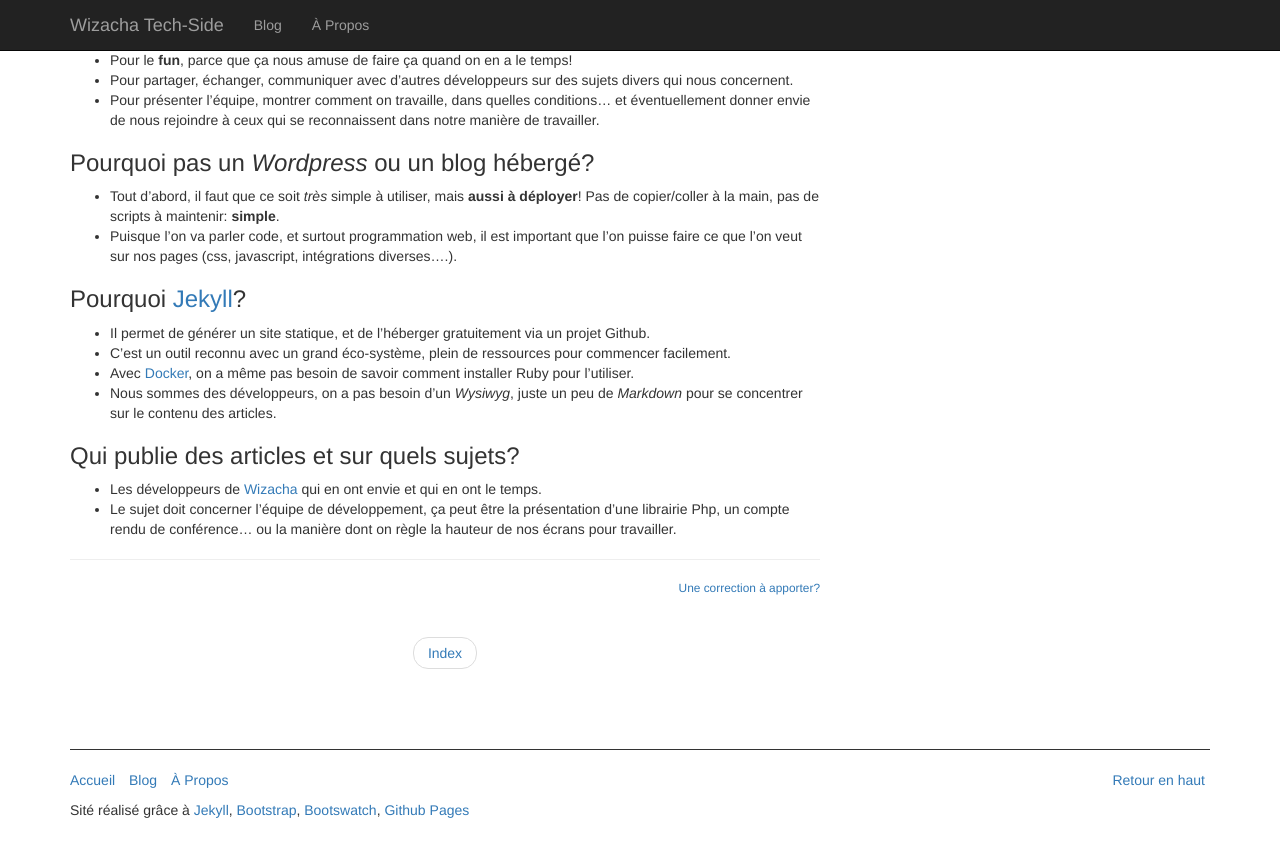
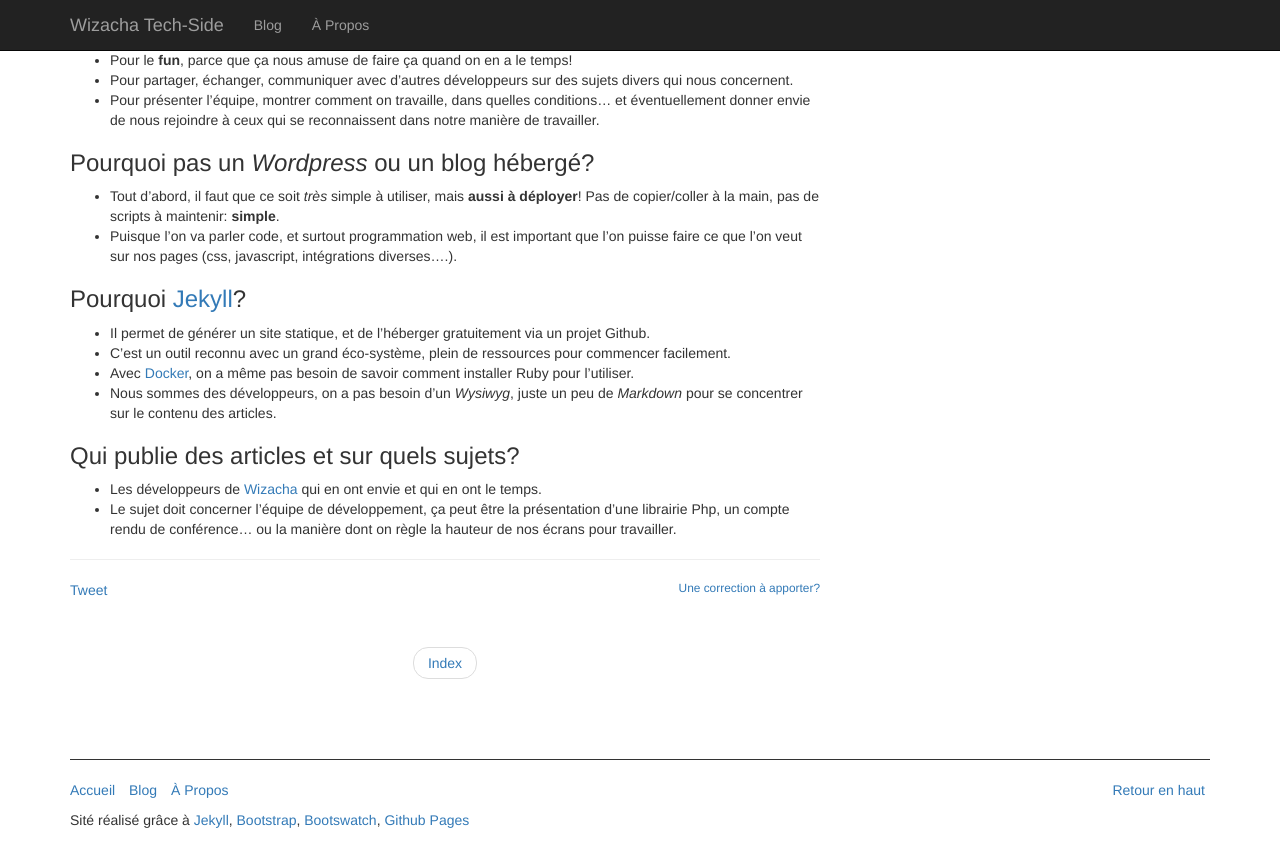
Before and after one commit to wizacha/wizacha.github.io, a Jekyll site: the page built from _posts/2014-08-30-Hello-World.md, in a window 1280 px wide and 900 px high, scrolled down 720 px. Shown: the top 867 px of the window. Built offline with Jekyll 4.4.1, drawn with Linux system fonts in a browser that asks for light colours; nearby versions of some CDN libraries; Markdown is read by kramdown in place of the engine named in the settings; comment, search, counter and statistics services are not loaded; a style sheet for code colours, icons or effects is not loaded.

Commit message:
Improved Twitter integration

```diff
--- a/_includes/javascript.html
+++ b/_includes/javascript.html
@@ -1,2 +1,5 @@
 <script src="http://code.jquery.com/jquery-1.11.0.min.js"></script>
 <script src="//netdna.bootstrapcdn.com/bootstrap/3.1.1/js/bootstrap.min.js"></script>
+
+<!--Twitter-->
+<script>!function(d,s,id){var js,fjs=d.getElementsByTagName(s)[0],p=/^http:/.test(d.location)?'http':'https';if(!d.getElementById(id)){js=d.createElement(s);js.id=id;js.src=p+"://platform.twitter.com/widgets.js";fjs.parentNode.insertBefore(js,fjs);}}(document,"script","twitter-wjs");</script>
--- a/_layouts/post.html
+++ b/_layouts/post.html
@@ -38,9 +38,16 @@ nav_path: blog/index.html
         <!-- Post Content -->
         {{ content }}
         <hr>
-        <p class="small text-right">
-            <a href="{{site.github_blog_url}}{{ page.path }}">Une correction à apporter?</a>
-        </p>
+        <div class="row">
+            <div class="col-md-6">
+                <a href="https://twitter.com/share" class="twitter-share-button" data-count="none">Tweet</a>
+            </div>
+            <div class="col-md-6">
+                <p class="small text-right">
+                    <a href="{{site.github_blog_url}}{{ page.path }}">Une correction à apporter?</a>
+                </p>
+            </div>
+        </div>
 
         <!-- Pager -->
         <div class="post_footer">
--- a/about.html
+++ b/about.html
@@ -44,5 +44,3 @@ order: 15
     {% endfor %}
 
 </div>
-
-<script>!function(d,s,id){var js,fjs=d.getElementsByTagName(s)[0],p=/^http:/.test(d.location)?'http':'https';if(!d.getElementById(id)){js=d.createElement(s);js.id=id;js.src=p+'://platform.twitter.com/widgets.js';fjs.parentNode.insertBefore(js,fjs);}}(document, 'script', 'twitter-wjs');</script>
--- a/blog/index.html
+++ b/blog/index.html
@@ -70,6 +70,11 @@ order: 5
             <!-- /.row -->
         </div>
 
+        <div class="well">
+            <h4>Tweets</h4>
+            <a class="twitter-timeline"  href="https://twitter.com/b_viguier/lists/wizacha-tech-side"  data-widget-id="505801266404933632">Tweets de https://twitter.com/b_viguier/lists/wizacha-tech-side</a>
+        </div>
+
     </div>
 
 </div>
```
